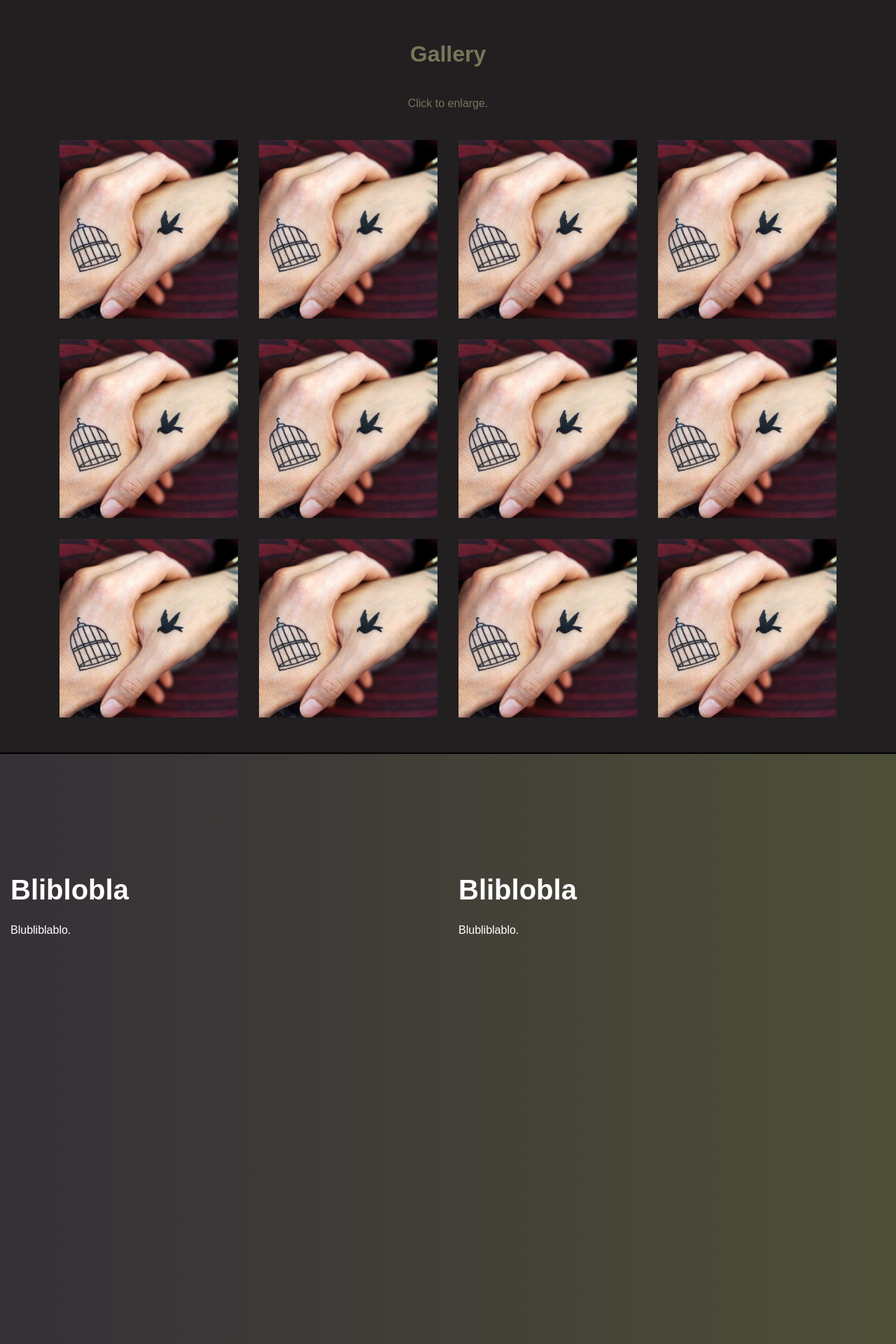
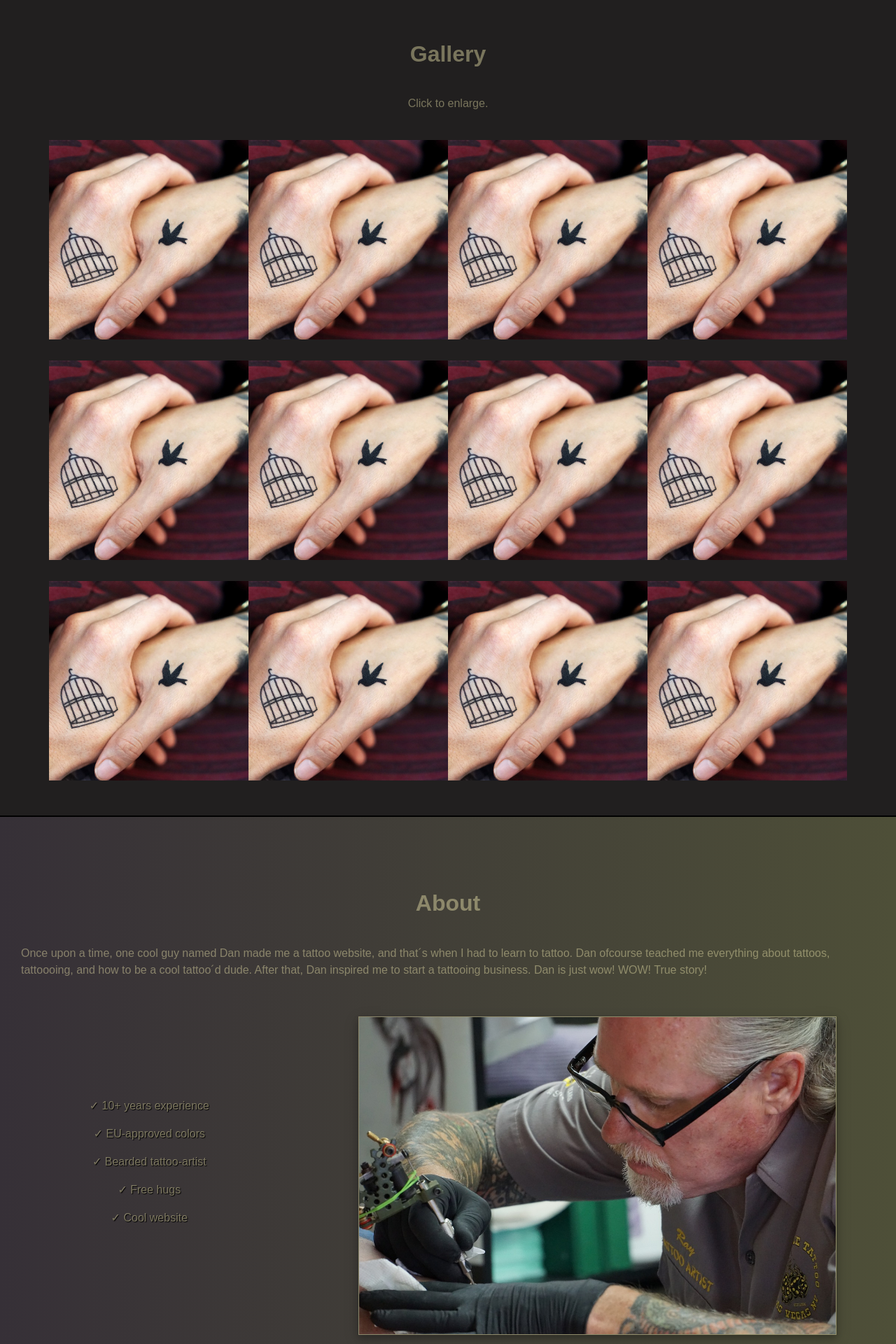
Before and after one commit to dawnbanawn/dawnbanawn.github.io, a PHP site: page /Project_05_J-Tattoo/index.html in a window 1280 px wide. Shown: the part 609-2529 px from the top of the page at 70% size. Run offline with PHP 8.4, Linux system fonts and the light colour scheme; some libraries are stand-ins or nearby versions.

Commit message:
Finsihed About section

```diff
--- a/Project_05_J-Tattoo/index.html
+++ b/Project_05_J-Tattoo/index.html
@@ -62,7 +62,7 @@
                       <a class="nav-link" href="#gallery">GALLERY</a>
                     </li>
                     <li class="nav-item">
-                      <a class="nav-link" href="#about-us">ABOUT US</a>
+                      <a class="nav-link" href="#about-us">ABOUT</a>
                     </li>
                     <li class="nav-item">
                       <a class="nav-link" href="#testimonials">TESTIMONIALS</a>
@@ -83,7 +83,6 @@
       <div class="row g-0">
         <section id="banner">
           <div class="col-md-12">
-
             <img
               class="image_skull"
               src="images/logo_skull_v2.png"
@@ -95,11 +94,9 @@
               <img class="logoName" src="images/logoName.png" alt="logo name" />
             </div>
 
-
             <video class="back_video" autoplay muted loop>
               <source src="videos/smoke.mp4" type="video/mp4" />
             </video>
-
           </div>
         </section>
       </div>
@@ -201,15 +198,40 @@
       <div class="row g-0">
         <section id="about-us">
           <div class="col-md-12">
-            <div class="container-fluid">
+            <div class="intro">
+              <h2 class="text-center">About</h2>
+              <p id="about-p">
+                Once upon a time, one cool guy named Dan made me a tattoo website, and that´s when I had to learn to tattoo. Dan ofcourse teached me everything about tattoos, tattoooing, and how to be a cool tattoo´d dude. After that, Dan inspired me to start a tattooing business. Dan is just wow! WOW! True story!
+              </p>
+              <br>
+            </div>
+            <div class="container-fluid aboutContainer">
               <div class="row">
-                <div class="col-md-6">
-                  <p class="promo-title">Bliblobla</p>
-                  <p>Blubliblablo.</p>
+                <div class="col-md-4 aboutText">
+                  <p>✓ 10+ years experience</p>
+                  <p>✓ EU-approved colors</p>
+                  <p>✓ Bearded tattoo-artist</p>
+                  <p>✓ Free hugs</p>
+                  <p>✓ Cool website</p>
+                  <br>
                 </div>
-                <div class="col-md-6">
-                  <p class="promo-title">Bliblobla</p>
-                  <p>Blubliblablo.</p>
+<!--
+                <div class="col-md-4 aboutText ">
+                  <ul id="about-ul" class="list-group">
+                    <li class="list-group-item">10+ years experience</li>
+                    <li class="list-group-item">EU-approved colors</li>
+                    <li class="list-group-item">Item 3</li>
+                    <li class="list-group-item">Item 4</li>
+                    <li class="list-group-item">Item 5</li>
+                  </ul>
+                </div>-->
+
+                <div class="col-md-8 mx-auto text-center">
+                 <img
+                    class="aboutImg img-fluid"
+                    src="images/img2.jpg"
+                    alt="about image"
+                  />
                 </div>
               </div>
             </div>
--- a/Project_05_J-Tattoo/style.css
+++ b/Project_05_J-Tattoo/style.css
@@ -162,7 +162,7 @@ a:hover {
   background-image: linear-gradient(to right, #363037, #4e4f38);
   color: white;
   padding-top: 5%;
-  height: 1000px;
+  height: 900px;
   width: 100%;
 }
 .promo-title {
@@ -208,11 +208,11 @@ ul {
   background-color: rgb(33, 31, 31);
 }
 
-.photo-gallery p {
+p {
   color: rgba(254, 248, 185, 0.4);
 }
 
-.photo-gallery h2 {
+h2 {
   font-weight: bold;
   margin-bottom: 40px;
   padding-top: 40px;
@@ -255,4 +255,37 @@ ul {
   padding-bottom: 30px;
 }
 
-/*--*/
+/*-About section-*/
+
+
+
+.aboutText{
+  color: rgba(254, 248, 185, 0.4);
+  background-color: transparent;
+  background-image: none;
+  text-align: center;
+  text-shadow: 1px 1px 1px #000000;
+  margin: auto;
+
+}
+#about-p{
+  margin: 0px 30px 30px 30px;
+
+}
+
+.aboutImg{
+  max-width: 80%;
+  height: auto;
+  border: 1px solid rgba(254, 248, 185, 0.4);
+  box-shadow: 0 4px 8px 0 rgba(0, 0, 0, 0.2), 0 6px 20px 0 rgba(0, 0, 0, 0.19);
+  margin: auto;
+}
+.col-md-8 {
+  padding: 0;
+}
+.col-md-6 {
+  padding: 0;
+}
+.col-md-4 {
+  padding: 0;
+}
```
Also changed, not shown: Project_05_J-Tattoo/images/img2.jpg (added).
